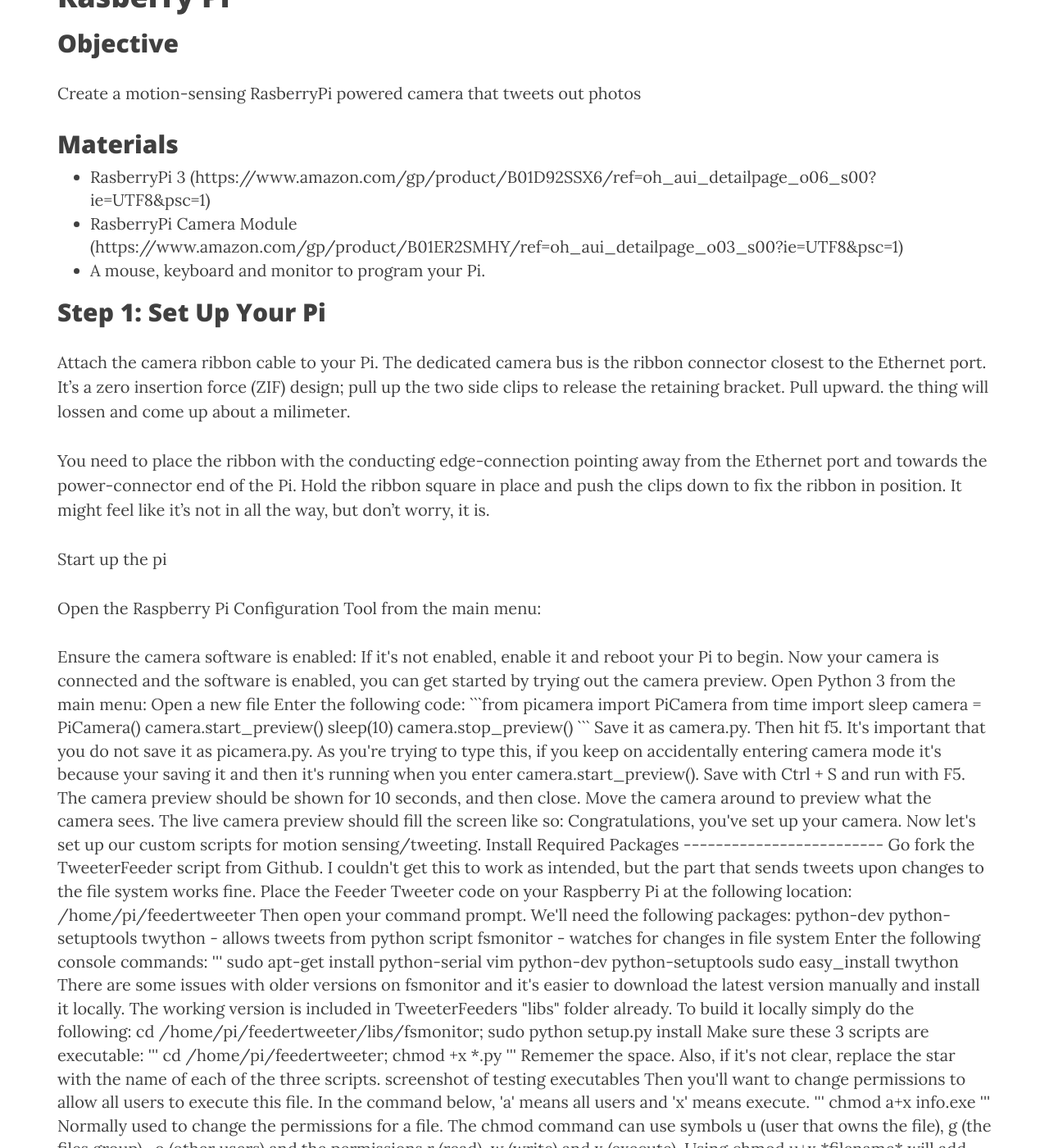
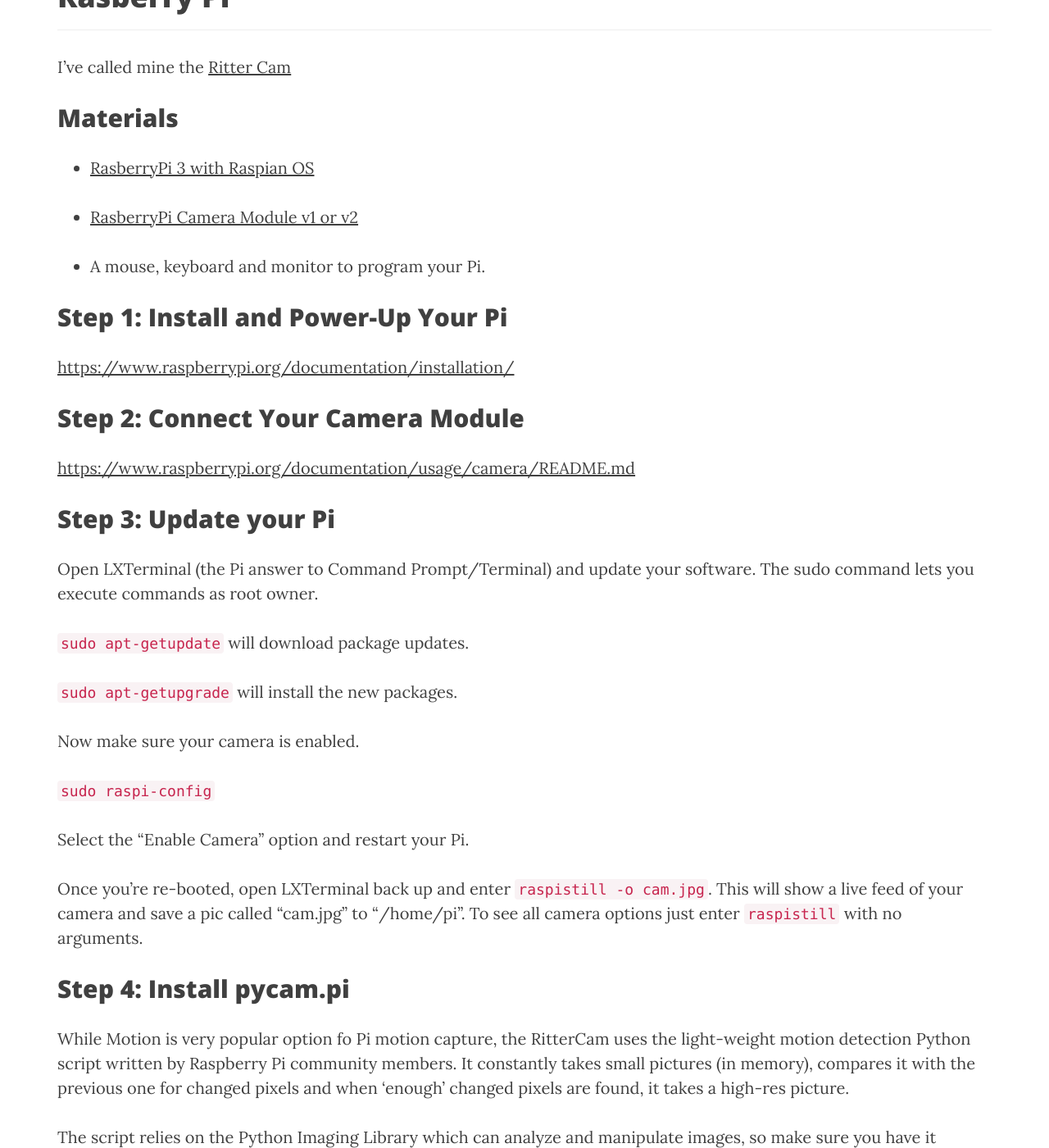
Before and after one commit to glenwperry/glenwperry.github.io, a Jekyll site: the page built from _posts/2016-12-06-tweeting-motion-cam-rasberry-pi.md, in a window 1280 px wide and 1400 px high, scrolled down 582 px. Shown: the whole window at 82% size. Built offline with Jekyll 4.4.1, drawn with Linux system fonts in a browser that asks for light colours; nearby versions of some CDN libraries; some of the changed text lies outside the part shown.

Commit message:
udpated post
ritter cam good enough

````diff
--- a/_posts/2016-12-06-tweeting-motion-cam-rasberry-pi.md
+++ b/_posts/2016-12-06-tweeting-motion-cam-rasberry-pi.md
@@ -6,124 +6,151 @@ categories: "pi rasberrypi twitter"
 tags: "pi rasberry pi twitter wildlife cam motion-sensor"
 ---
 
-Objective
-------------
-Create a motion-sensing RasberryPi powered camera that tweets out photos
+<hr>
+
+I've called mine the [Ritter Cam](https://twitter.com/_ritter_cam)
 
 Materials
------------------
+---------
 
-- RasberryPi 3 (https://www.amazon.com/gp/product/B01D92SSX6/ref=oh_aui_detailpage_o06_s00?ie=UTF8&psc=1)
-- RasberryPi Camera Module (https://www.amazon.com/gp/product/B01ER2SMHY/ref=oh_aui_detailpage_o03_s00?ie=UTF8&psc=1)
+- [RasberryPi 3 with Raspian OS](https://www.amazon.com/gp/product/B01D92SSX6/ref=oh_aui_detailpage_o06_s00?ie=UTF8&psc=1)
+
+- [RasberryPi Camera Module v1 or v2](https://www.amazon.com/gp/product/B01ER2SMHY/ref=oh_aui_detailpage_o03_s00?ie=UTF8&psc=1)
+
 - A mouse, keyboard and monitor to program your Pi.
 
-Step 1: Set Up Your Pi
-----------------------
+Step 1: Install and Power-Up Your Pi
+--------------------------------------
 
-Attach the camera ribbon cable to your Pi.
-The dedicated camera bus is the ribbon connector closest to the Ethernet port. It's a zero insertion force (ZIF) design; pull up the two side clips to release the retaining bracket. Pull upward. the thing will lossen and come up about a milimeter.
+<https://www.raspberrypi.org/documentation/installation/>
 
-You need to place the ribbon with the conducting edge-connection pointing away from the Ethernet port and towards the power-connector end of the Pi. Hold the ribbon square in place and push the clips down to fix the ribbon in position. It might feel like it's not in all the way, but don't worry, it is.
+Step 2: Connect Your Camera Module
+----------------------------------
 
-Start up the pi
+<https://www.raspberrypi.org/documentation/usage/camera/README.md>
 
-Open the Raspberry Pi Configuration Tool from the main menu:
-<insert pic>
+Step 3: Update your Pi
+-----------------------
 
-Ensure the camera software is enabled:
-<insert pic>
+Open LXTerminal (the Pi answer to Command Prompt/Terminal) and update your software. The sudo command lets you execute commands as root owner.
 
-If it's not enabled, enable it and reboot your Pi to begin.
+`sudo apt-getupdate` will download package updates.
 
-Now your camera is connected and the software is enabled, you can get started by trying out the camera preview.
+`sudo apt-getupgrade` will install the new packages.
 
-Open Python 3 from the main menu:
-<insert pic>
+Now make sure your camera is enabled.
 
-Open a new file
+`sudo raspi-config`
 
-Enter the following code:
+Select the “Enable Camera” option and restart your Pi.
 
-```from picamera import PiCamera
-from time import sleep
+Once you’re re-booted, open LXTerminal back up and enter `raspistill -o cam.jpg`. This will show a live feed of your camera and save a pic called "cam.jpg" to "/home/pi". To see all camera options just enter `raspistill` with no arguments.
 
-camera = PiCamera()
+Step 4: Install pycam.pi
+----------------
+While Motion is very popular option fo Pi motion capture, the RitterCam uses the light-weight motion detection Python script written by Raspberry Pi community members. It constantly takes small pictures (in memory), compares it with the previous one for changed pixels and when 'enough' changed pixels are found, it takes a high-res picture.
 
-camera.start_preview()
-sleep(10)
-camera.stop_preview()
-```
-Save it as camera.py. Then hit f5. It's important that you do not save it as picamera.py.
+The script relies on the Python Imaging Library which can analyze and manipulate images, so make sure you have it installed:
 
-As you're trying to type this, if you keep on accidentally entering camera mode it's because your saving it and then it's running when you enter camera.start_preview().
+`sudo apt-get install python-imaging-tk`
 
-Save with Ctrl + S and run with F5. The camera preview should be shown for 10 seconds, and then close. Move the camera around to preview what the camera sees.
+Now grab the pycam script and make it executable:
 
-The live camera preview should fill the screen like so:
+`wget -c http://pastebin.com/raw.php?i=yH7JHz9w -O picam.py`
 
-Congratulations, you've set up your camera. Now let's set up our custom scripts for motion sensing/tweeting.
+`chmod +x picam.py`
 
-Install Required Packages
--------------------------
+The script will use a folder called 'picam' for storing all of the images. Create it before starting the script
 
-Go fork the TweeterFeeder script from Github. I couldn't get this to work as intended, but the part that sends tweets upon changes to the file system works fine.
+`mkdir ~/picam`
 
-Place the Feeder Tweeter code on your Raspberry Pi at the following location: /home/pi/feedertweeter
+You’re all set. Now run the script:
+
+`./picam.py`
+
+If you get an error that goes something like this:
+
+`bash: ./picam.py: /usr/bin/python^M: bad interpreter: No such file or directory`
+
+You’ll  need to install a package that will convert dos to unix.
+
+`sudo apt-get install dos2unix`
+
+If that doesn’t work, try this:
+
+`sudo apt-get install tofrodos`
+
+`sudo ln -s /usr/bin/fromdos /usr/bin/dos2unix`
+
+Then enter:
+
+`dos2unix /home/pi/picam.py` to convert your `pycam.py` script to the proper Unix spacing.
+
+You should see the picam script running and capturing photos incessantly.
+
+The script will turn on the red LED on the camera and start taking low-resolution images. It’ll then compare them and look for movement by comparing the pixels in the images. If it detects changes, the script will capture a higher-resolution image.
+
+The script is very efficient and will automatically remove the low-res images it captures for comparison and only store the high-res images that have captured the motion. These images are saved in the ~/picam folder.
+
+You’ll need to adjust some aspects of the script to make sure it works for you. For example, as per the default configuration, the script will even detect minute changes caused by wind.
+
+Also, you'll want to open pycam.py and adjust the amount of disk space to allocate to your photos folder so you don’t fill up your whole SD card.
+
+Step 5: Get TweeterFeeder Script and FSMonitor
+--------------------------------------
+
+Go fork the [TweeterFeeder](https://bitbucket.org/cauld/feedertweeter/src) project. It's kind of old and I couldn't get this to work as intended, but the part that sends tweets upon changes to the file system works fine.
+
+Place the Feeder Tweeter code on your Raspberry Pi at the following location: `/home/pi/feedertweeter`
 
 Then open your command prompt. We'll need the following packages:
+
     python-dev
+
     python-setuptools
+
     twython - allows tweets from python script
+
     fsmonitor - watches for changes in file system
 
 Enter the following console commands:
-'''
-sudo apt-get install python-serial vim python-dev python-setuptools
 
-sudo easy_install twython
+`sudo apt-get install python-serial vim python-dev python-setuptools`
 
-There are some issues with older versions on fsmonitor and it's easier to download the latest version manually and install it locally. The working version is included in TweeterFeeders "libs" folder already. To build it locally simply do the following:
+`sudo easy_install twython`
 
-cd /home/pi/feedertweeter/libs/fsmonitor; sudo python setup.py install
+There are some issues with older versions on `fsmonitor` and it's easier to download the latest version manually and install it locally. The working version is included in TweeterFeeders `libs` folder already. To build it locally simply do the following:
 
-Make sure these 3 scripts are executable:
-'''
-cd /home/pi/feedertweeter; chmod +x *.py
-'''
-Rememer the space. Also, if it's not clear, replace the star with the name of each of the three scripts.
+`cd /home/pi/feedertweeter/libs/fsmonitor; sudo python setup.py install`
 
-screenshot of testing executables
+If you encounter problems you may need to update your pip package manager.
 
-Then you'll want to change permissions to allow all users to execute this file. In the command below, 'a' means all users and 'x' means execute.
-'''
-chmod a+x info.exe
-'''
+`sudo easy_install pip`
+`sudo pip install --upgrade`
 
-Normally used to change the permissions for a file. The chmod command can use symbols u (user that owns the file), g (the files group) , o (other users) and the permissions r (read), w (write) and x (execute). Using chmod u+x *filename* will add execute permission for the owner of the file.
+Step 6: Set up a Twitter App.
+-----------------------------
 
-At this point, you've added all user permissions to each of the scripts and when you check to see if they're running after manually executing it seems they are. However, FeederTweeter doesn't work. I don't know why, but here's what I did next...
+Get an API key at <https://dev.twitter.com/>
 
-after you get the ^M error, you have to install dos to unix.
+Copy your API Key/Secret and your OAuth Token/Secret into tweeterfeeder.py. You’ll also need to provide these to Twython at `t = Twython(“YOURAPIKEY”,”YOURSECRETKEY”,”YOUROAUTHTOKEN”,”YOUROAUTHSECRETTOKEN”)`. Lastly, tell the feedertweeter.py script where your photos folder is.
 
-To install dos2unix on Ubuntu or Debian:
+Save.
 
-$ sudo apt-get install tofrodos
-$ sudo ln -s /usr/bin/fromdos /usr/bin/dos2unix
+If you want to set this thing up to actually function independently in a self-contained unit you should install Supervisor and (and store your keys in there for security purposes). This will allow you to make a box for your cam and leave it outside without a monitor/keyboard/mouse.
 
+Let’s test it out, command line execute our scripts:
 
-http://www.convertunits.com/from/MB/to/GB
+`./picam.py`
 
+`./tweeterfeeder.py`
 
+You should see messages from picam that it is grabbing photos upon pixel changes and tweeter feeder should be posting them to Twitter and deleting the photos from the source folder.
 
-trying to modify the feeder tweeter.py tweet thing to work for me.
-change photo directory.
-directly past in API keys (security risk, fix this later).
+I used the resources below in figuring this out. They also have info about setting things up to run automatically with Supervisor.
 
-getting error with twython though.
+<https://www.codeproject.com/articles/762494/raspberry-pi-hd-surveillance-camera-with-motion-ni>
 
+<https://www.maketecheasier.com/raspberry-pi-as-surveillance-camera/>
 
-Now, install the Twython libraries, which will let you use Twitter from Python using these three commands:
-
-sudo apt-get install python-setuptools
-sudo easy_install pip
-sudo pip install twython
+<https://bitbucket.org/cauld/feedertweeter>
````
Also changed, not shown: portfolio.md (+0 -2 lines).
